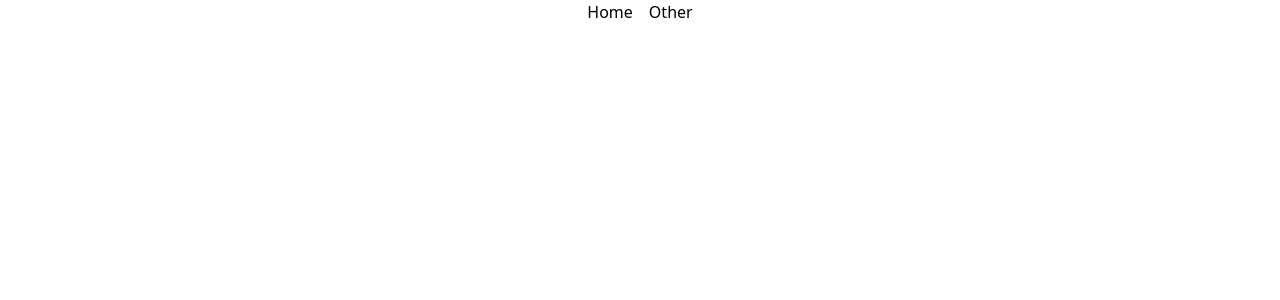
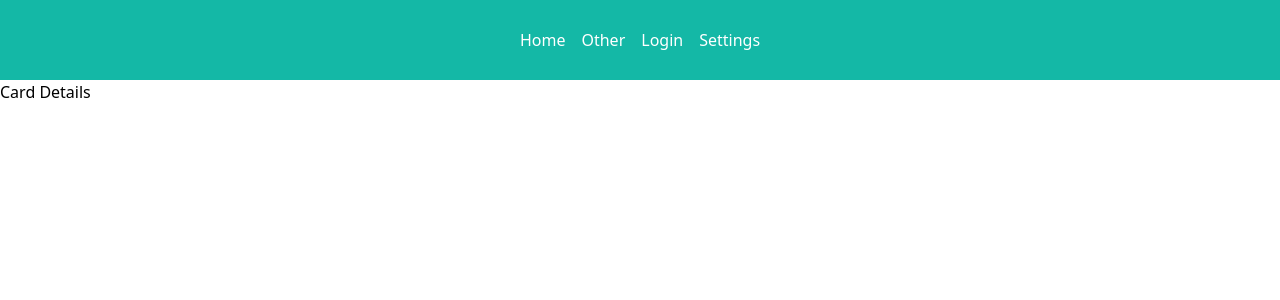
Before and after one commit to Haylie-g/Card-directory, a Vue app: page /employees/1 in a window 1280 px wide. Before the commit this address had no page. Shown: the top 300 px of the page. Built offline with nearby package versions, Linux system fonts and the light colour scheme.

Commit message:
Nav bar done

```diff
--- a/src/components/NavMenu.vue
+++ b/src/components/NavMenu.vue
@@ -1,11 +1,16 @@
 <template>
-  <nav>
-    <RouterLink to="/">Home</RouterLink>
-    <RouterLink to="/other">Other</RouterLink>
+  <nav class= "bg-teal-500 h-20 items-center text-white flex justify-center space-x-4">
+    <RouterLink :to="{name: 'Home'}">Home</RouterLink>
+    <RouterLink :to="{name: 'Other'}">Other</RouterLink>
+    <RouterLink :to="{name: 'LoginPage'}">Login</RouterLink>
+    <RouterLink :to="{name: 'SettingsPage'}">Settings</RouterLink>
+
   </nav>
 </template>
 
-<style lang="postcss" scoped>
+
+
+<!--<style lang="postcss" scoped>
 nav {
   @apply flex justify-center space-x-4;
 
@@ -13,4 +18,4 @@
     @apply underline underline-offset-4;
   }
 }
-</style>
+</style> -->
--- /dev/null
+++ b/src/views/CardDetails.vue
@@ -0,0 +1,3 @@
+<template>
+    Card Details
+</template>
--- /dev/null
+++ b/src/views/LoginPage.vue
@@ -0,0 +1,3 @@
+<template>
+    Login
+</template>
--- /dev/null
+++ b/src/views/SettingsPage.vue
@@ -0,0 +1,3 @@
+<template>
+    Settings
+</template>
```
Also changed, not shown: src/router.js (+10 -0 lines).
